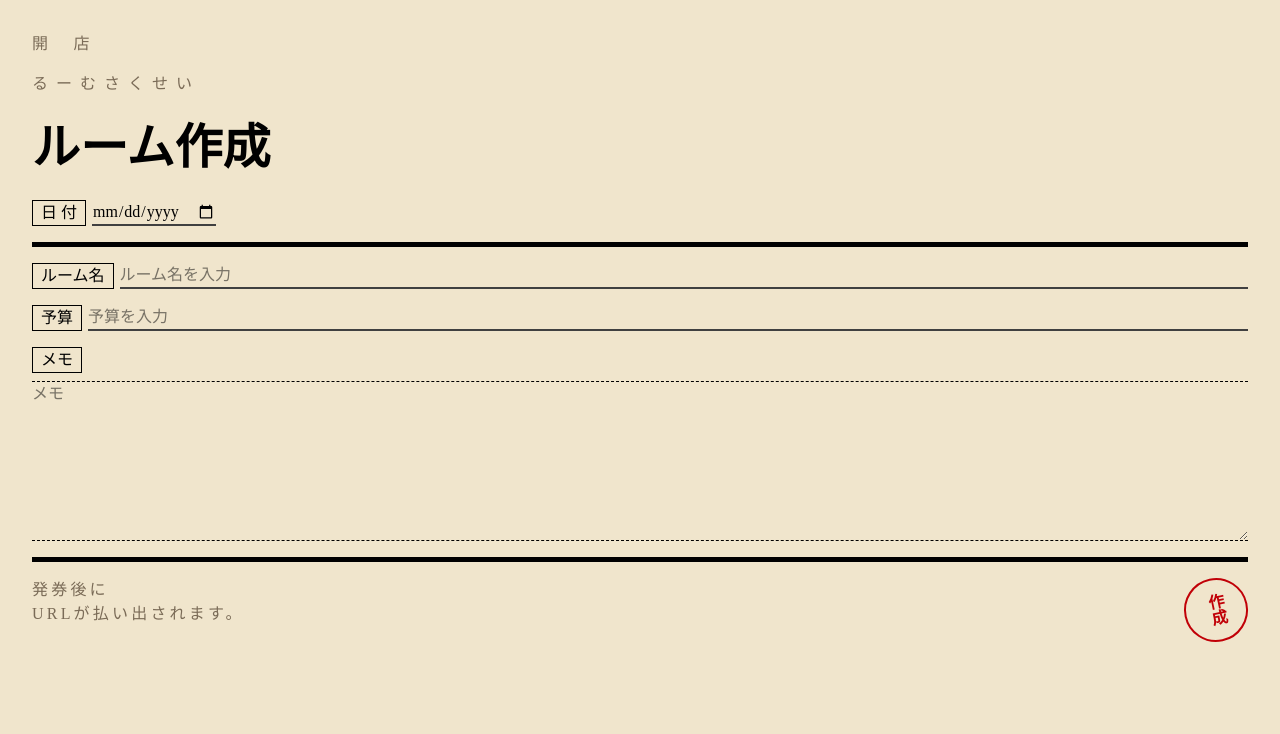
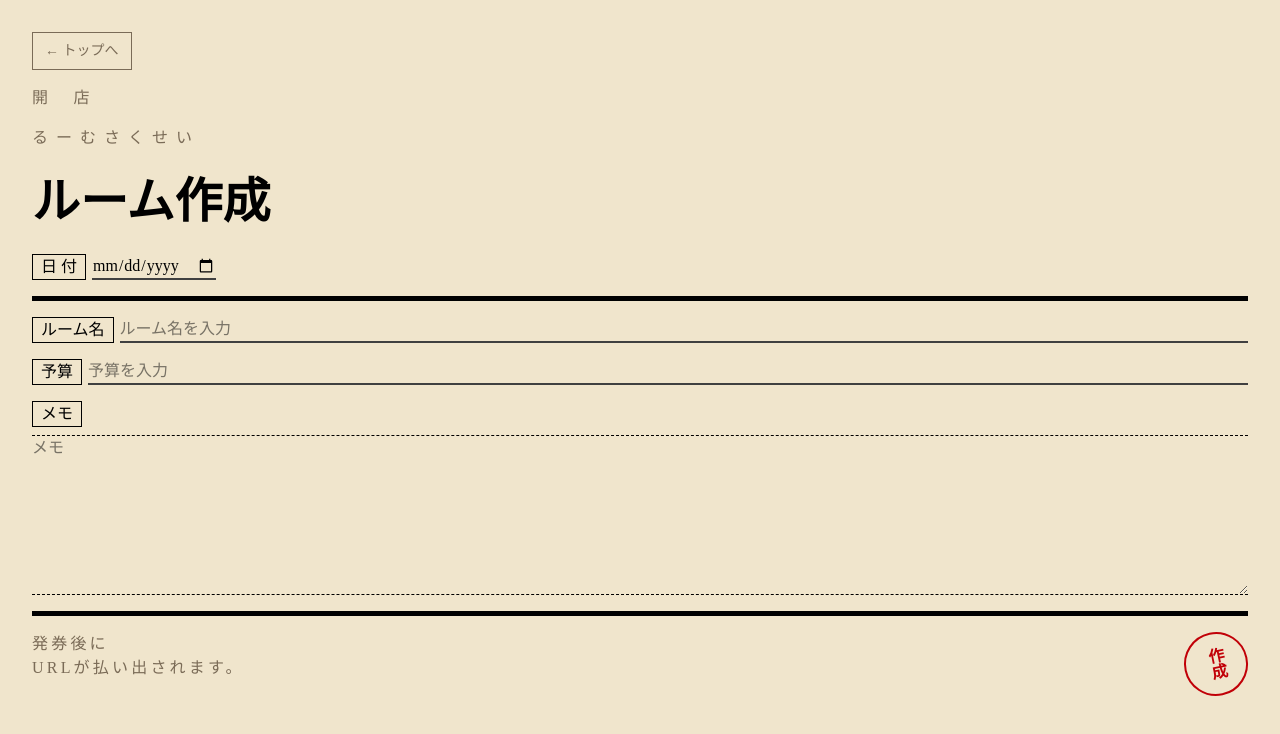
Before and after one commit to sisicity4/OrderRoom, a React (Vite) app in the folder frontend/: page /create in a window 1280 px wide. Shown: the top 734 px of the page. Built offline with nearby package versions, Linux system fonts and the light colour scheme.

Commit message:
作成・参加・ルーム画面にトップへ戻るボタンを追加

```diff
--- a/frontend/src/pages/CreatePage.tsx
+++ b/frontend/src/pages/CreatePage.tsx
@@ -38,6 +38,7 @@ function CreatePage() {
   }
   return (
     <div className='flex flex-col min-h-screen bg-[#f0e5cc] gap-4 p-8'>
+      <button className='border px-3 py-2 w-fit text-sm text-[#7A6B57] cursor-pointer' onClick={() => navigate('/')}>← トップへ</button>
       <h3 className='tracking-[1.6em] text-[#7A6B57]'>開店</h3>
       <p className='tracking-[0.5em] text-[#7A6B57]'>るーむさくせい</p>
       <h1 className='text-[clamp(2rem,8vw,3rem)] font-bold'>ルーム作成</h1>
--- a/frontend/src/pages/JoinPage.tsx
+++ b/frontend/src/pages/JoinPage.tsx
@@ -35,6 +35,7 @@ function JoinPage() {
   }
   return (
     <div className='flex flex-col gap-4 p-8 bg-[#f0e5cc] min-h-screen'>
+      <button className='border px-3 py-2 w-fit text-sm text-[#7A6B57] cursor-pointer' onClick={() => navigate('/')}>← トップへ</button>
       <p className='text-[#7A6B57] tracking-[1em]'>相席</p>
       <p className='text-[#7A6B57] tracking-[1em]'>るーむさんか</p>
       <h1 className='text-[clamp(1.75rem,7vw,2.5rem)] font-bold'>ルーム参加</h1>
--- a/frontend/src/pages/RoomPage.tsx
+++ b/frontend/src/pages/RoomPage.tsx
@@ -126,6 +126,7 @@ function RoomPage() {
   if (!token) {
     return (
       <div className='bg-[#f0e5cc] min-h-screen flex flex-col gap-4 p-8'>
+        <button className='border px-3 py-2 w-fit text-sm text-[#7A6B57] cursor-pointer' onClick={() => navigate('/')}>← トップへ</button>
         <p>このルームにまだ参加していません。</p>
         <button className='border px-4 py-2 w-fit' onClick={() => navigate('/join')}>
           参加画面へ
@@ -137,6 +138,7 @@ function RoomPage() {
 
   return (
     <div className='bg-[#f0e5cc] min-h-screen flex flex-col gap-4 p-8'>
+      <button className='border px-3 py-2 w-fit text-sm text-[#7A6B57] cursor-pointer' onClick={() => navigate('/')}>← トップへ</button>
       <p className='tracking-[0.5em] text-[#7A6B57]'>おしながき</p>
       <p className='tracking-[1.0em] text-[#7A6B57]'>ルーム名</p>
       <h1 className='text-[clamp(1.75rem,7vw,2.5rem)] font-bold break-all'>{title}</h1>
```
